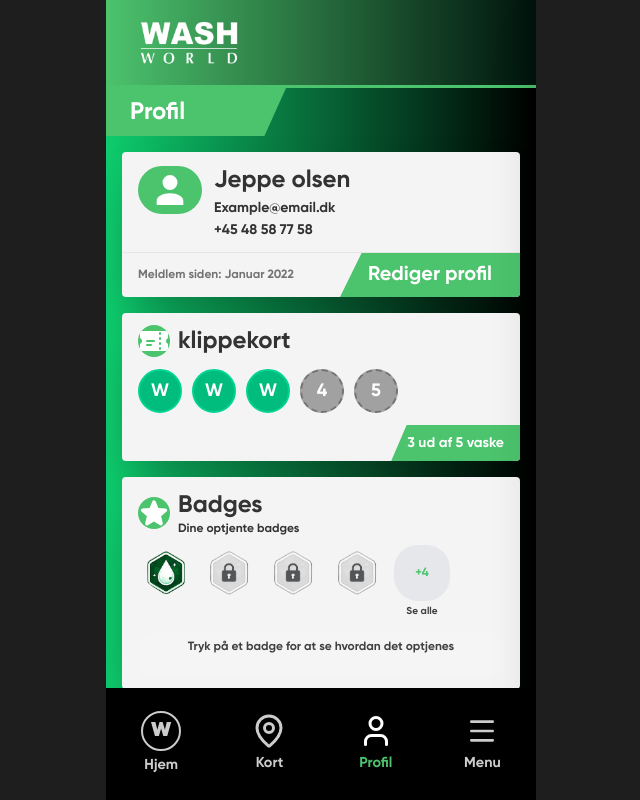
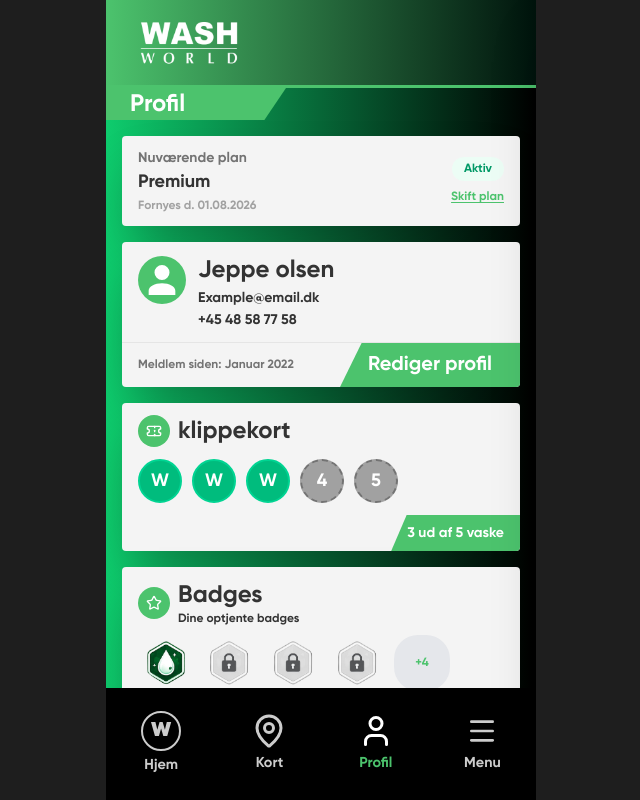
Before and after one commit to Mo-Mans0ur/WashWorld_frontend, a Next.js app: page /profile in a window 1280 px wide. Shown: the whole page, without its empty margins (319-959 px from the left). Built offline with nearby package versions, Linux system fonts and the light colour scheme.

Commit message:
profile page fixed

```diff
--- a/src/app/profile/page.tsx
+++ b/src/app/profile/page.tsx
@@ -4,15 +4,15 @@ import AppHeader from "@/components/AppHeader";
 import PageInfo from "@/components/PageInfo";
 import Image from "next/image";
 import {
-  SparklesIcon,
-  CalendarIcon,
-  CreditCardIcon,
-  BellIcon,
-  QuestionMarkCircleIcon,
-  TicketIcon,
-  StarIcon,
-  ChevronRightIcon,
-} from "@heroicons/react/24/solid";
+  Sparkles,
+  Calendar,
+  CreditCard,
+  Bell,
+  HelpCircle,
+  Ticket,
+  Star,
+  ChevronRight,
+} from "lucide-react";
 import {
   profileBadges,
   profileMenuItems,
@@ -22,11 +22,11 @@ import {
 } from "@/data/profileData";
 
 const menuItemIcons = {
-  sparkles: <SparklesIcon />,
-  calendar: <CalendarIcon />,
-  "credit-card": <CreditCardIcon />,
-  bell: <BellIcon />,
-  "question-mark": <QuestionMarkCircleIcon />,
+  sparkles: <Sparkles size={20} />,
+  calendar: <Calendar size={20} />,
+  "credit-card": <CreditCard size={20} />,
+  bell: <Bell size={20} />,
+  "question-mark": <HelpCircle size={20} />,
 };
 
 export default function ProfilePage() {
@@ -40,13 +40,45 @@ export default function ProfilePage() {
   return (
     <div className="flex h-dvh flex-col overflow-hidden bg-[linear-gradient(90deg,var(--color-dashboard-gradient-start)_0%,var(--color-dashboard-gradient-end)_100%)]">
       <AppHeader />
-      <PageInfo text={profilePageNames.title} userName={profileUser.userName} />
 
       <main className="relative flex flex-1 flex-col overflow-y-auto pb-4 scrollbar-hide">
+        <PageInfo text={profilePageNames.title} userName={profileUser.userName} />
+
         <section className="space-y-4 p-4 pt-4">
+
+          {/* Abonnement — øverst, ingen titel, alt inde i kortet */}
+          <article className="overflow-hidden rounded bg-(--white-white) shadow-2xl">
+            <div className="flex items-center justify-between px-4 py-3">
+              <div>
+                <p className="text-sm font-semibold text-neutral-500">Nuværende plan</p>
+                <p className="text-lg font-bold text-natural-800">
+                  {profileUser.subscription ?? "Premium"}
+                </p>
+                {profileUser.subscriptionRenewal && (
+                  <p className="mt-0.5 text-xs font-semibold text-neutral-400">
+                    Fornyes d. {profileUser.subscriptionRenewal}
+                  </p>
+                )}
+              </div>
+              <div className="flex flex-col items-end gap-2">
+                <span className="rounded-full bg-emerald-50 px-3 py-1 text-xs font-bold text-emerald-600">
+                  Aktiv
+                </span>
+                <button
+                  type="button"
+                  onClick={() => (window.location.href = "/abonnement")}
+                  className="text-xs font-bold text-(--brand-green-01) underline underline-offset-2"
+                >
+                  Skift plan
+                </button>
+              </div>
+            </div>
+          </article>
+
+          {/* Bruger-kort */}
           <article className="overflow-hidden rounded bg-(--white-white) shadow-2xl">
             <div className="flex items-start gap-3 px-4 py-3">
-              <div className="mt-0.5 flex h-12 w-16 shrink-0 items-center justify-center rounded-lg bg-(--brand-green-01) text-3xl text-white">
+              <div className="mt-0.5 flex h-12 w-12 shrink-0 items-center justify-center rounded-full bg-(--brand-green-01) text-3xl text-white">
                 <svg
                   viewBox="0 0 24 24"
                   className="h-10 w-10"
@@ -70,11 +102,10 @@ export default function ProfilePage() {
               </div>
             </div>
 
-            <div className="flex item-center justify-between border-t border-neutral-200">
+            <div className="flex items-center justify-between border-t border-neutral-200">
               <p className="flex px-4 py-3 text-xs font-semibold items-center text-neutral-500">
                 {profilePageNames.memberSinceLabel} {profileUser.memberSince}
               </p>
-
               <button
                 type="button"
                 className="h-11 min-w-45 bg-(--brand-green-01) px-5 text-xl font-bold text-white [clip-path:polygon(12%_0,100%_0,100%_100%,0_100%)]"
@@ -83,11 +114,13 @@ export default function ProfilePage() {
               </button>
             </div>
           </article>
+
+          {/* Klippekort */}
           <article className="overflow-hidden rounded bg-(--white-white) shadow-2xl">
             <div className="px-4 py-3">
               <div className="flex items-center gap-2">
                 <span className="flex h-8 w-8 items-center justify-center rounded-full bg-(--brand-green-01) text-white">
-                  <TicketIcon />
+                  <Ticket size={16} />
                 </span>
                 <h2 className="text-2xl font-bold text-natural-800">
                   {profilePageNames.clipCardTitle}
@@ -111,10 +144,11 @@ export default function ProfilePage() {
             </div>
           </article>
 
+          {/* Badges */}
           <article className="rounded bg-(--white-white) px-4 py-3 shadow-2xl">
             <div className="mb-2 flex items-center gap-2">
               <span className="flex h-8 w-8 items-center justify-center rounded-full bg-(--brand-green-01) text-white">
-                <StarIcon />
+                <Star size={16} />
               </span>
               <div>
                 <h2 className="text-2xl font-bold text-natural-800">
@@ -184,6 +218,7 @@ export default function ProfilePage() {
             </div>
           </article>
 
+          {/* Menu-punkter */}
           <article className="overflow-hidden rounded bg-(--white-white) shadow-md">
             {profileMenuItems.map((item, index) => (
               <button
@@ -193,29 +228,30 @@ export default function ProfilePage() {
                 className="flex w-full items-center border-b border-neutral-200 px-4 py-2.5 text-left last:border-b-0"
               >
                 <span className="flex items-center gap-2.5 text-sm font-bold text-neutral-800">
-                  <span className="h-5 w-5 text-(--brand-green-01)">
+                  <span className="text-(--brand-green-01)">
                     {menuItemIcons[item.iconKey]}
                   </span>
                   {item.label}
                 </span>
-                <span className="ml-auto flex items-center text-xl font-bold text-(--brand-green-01)">
-                  <ChevronRightIcon className="h-5 w-5" />
+                <span className="ml-auto text-(--brand-green-01)">
+                  <ChevronRight size={20} />
                 </span>
               </button>
             ))}
           </article>
 
+          {/* Knapper */}
           <button
             type="button"
             onClick={() => (window.location.href = "/login")}
-            className="mx-auto block w-[78%] rounded-lg bg-white py-2.5 text-xl font-bold text-red-500 shadow-md "
+            className="mx-auto block w-[78%] rounded-lg bg-white py-2.5 text-xl font-bold text-red-500 shadow-md"
           >
             {profilePageNames.logout}
           </button>
 
           <button
             type="button"
-            className="mx-auto block w-[78%] rounded-lg bg-red-600 py-2.5 text-xl font-bold text-white shadow-md "
+            className="mx-auto block w-[78%] rounded-lg bg-red-600 py-2.5 text-xl font-bold text-white shadow-md"
           >
             {profilePageNames.deleteAccount}
           </button>
--- a/src/components/AppNav.jsx
+++ b/src/components/AppNav.jsx
@@ -94,7 +94,7 @@ export default function AppNav() {
           </div>
         </NavItem>
 
-        <NavItem href="/map" label="Kort" active={pathname === "/map"}>
+        <NavItem href="/locations/map" label="Kort" active={pathname === "/locations/map"}>
           <MapPin size={36} />
         </NavItem>
 
--- a/src/data/profileData.ts
+++ b/src/data/profileData.ts
@@ -18,12 +18,15 @@ export type ProfileStamp = {
   filled: boolean;
 };
 
+// as const fjernet så vi kan tilføje nye felter uden TypeScript-fejl
 export const profileUser = {
   userName: "Jeppe olsen",
   email: "Example@email.dk",
   phoneNumber: "+45 48 58 77 58",
   memberSince: "Januar 2022",
-} as const;
+  subscription: "Premium",
+  subscriptionRenewal: "01.08.2026",
+};
 
 export const profilePageNames = {
   title: "Profil",
```
